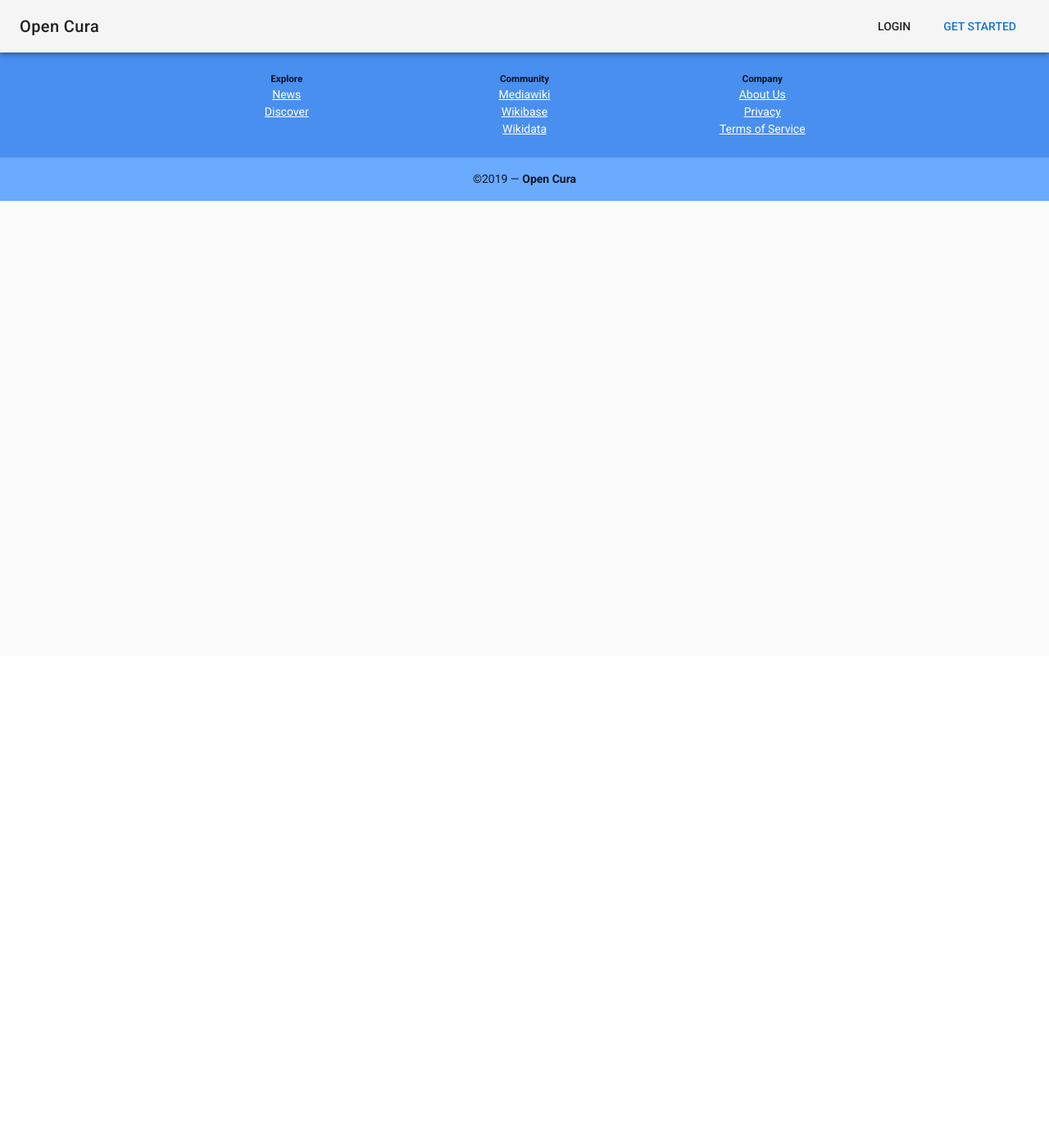
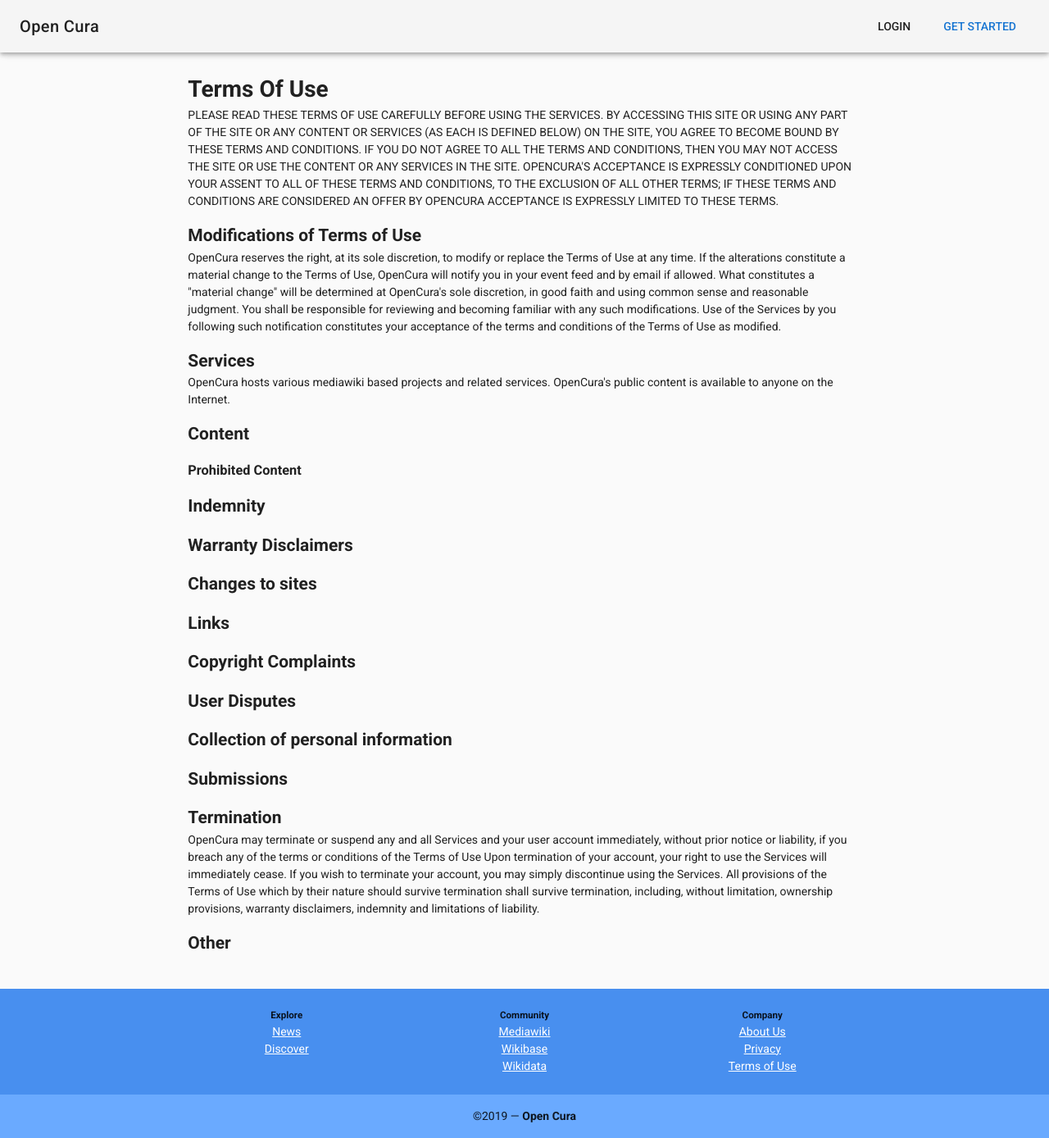
Before and after one commit to wbstack/ui, a Vue app in the folder src/: page /terms-of-use in a window 1280 px wide. Shown: the whole page at 82% size. Before the commit the page ends 800 px from the top, so only its background shows below. Built offline with nearby package versions, Linux system fonts and the light colour scheme; no server answers.

Commit message:
ui, start terms of use (and rename from TOS)

```diff
--- a/src/src/components/CreateAccount.vue
+++ b/src/src/components/CreateAccount.vue
@@ -58,11 +58,11 @@
                             <template v-slot:activator="{ on }">
                               <a
                                 target="_blank"
-                                href="/terms-of-service"
+                                href="/terms-of-use"
                                 @click.stop
                                 v-on="on"
                               >
-                                Terms of Service
+                                Terms of Use
                               </a>
                             </template>
                             Opens in new window
--- a/src/src/components/CreateWiki.vue
+++ b/src/src/components/CreateWiki.vue
@@ -37,7 +37,7 @@
                   :error-messages="error['siteaddress']"
                   />
 
-                  <h3>Terms of Service</h3>
+                  <h3>Terms of Use</h3>
                   <v-checkbox
                   required
                   v-model="terms"
@@ -51,11 +51,11 @@
                           <template v-slot:activator="{ on }">
                             <a
                               target="_blank"
-                              href="/terms-of-service"
+                              href="/terms-of-use"
                               @click.stop
                               v-on="on"
                             >
-                              Terms of Service
+                              Terms of Use
                             </a>
                           </template>
                           Opens in new window
--- a/src/src/components/Foot.vue
+++ b/src/src/components/Foot.vue
@@ -37,7 +37,7 @@
             <ul>
               <li><router-link to="/about">About Us</router-link></li>
               <li><router-link to="/privacy-policy">Privacy</router-link></li>
-              <li><router-link to="/terms-of-service">Terms of Service</router-link></li>
+              <li><router-link to="/terms-of-use">Terms of Use</router-link></li>
             </ul>
           </v-flex>
         </v-layout>
--- /dev/null
+++ b/src/src/components/TermsOfUse.vue
@@ -0,0 +1,82 @@
+<template>
+    <v-content>
+      <v-container fluid fill-height>
+        <v-layout justify-center>
+          <v-flex xs8>
+            <h1>Terms Of Use</h1>
+            <p>
+              PLEASE READ THESE TERMS OF USE CAREFULLY BEFORE USING THE SERVICES.
+              BY ACCESSING THIS SITE OR USING ANY PART OF THE SITE OR ANY CONTENT OR SERVICES (AS EACH IS DEFINED BELOW) ON THE SITE, YOU AGREE TO BECOME BOUND BY THESE TERMS AND CONDITIONS.
+              IF YOU DO NOT AGREE TO ALL THE TERMS AND CONDITIONS, THEN YOU MAY NOT ACCESS THE SITE OR USE THE CONTENT OR ANY SERVICES IN THE SITE.
+              OPENCURA'S ACCEPTANCE IS EXPRESSLY CONDITIONED UPON YOUR ASSENT TO ALL OF THESE TERMS AND CONDITIONS, TO THE EXCLUSION OF ALL OTHER TERMS; IF THESE TERMS AND CONDITIONS ARE CONSIDERED AN OFFER BY OPENCURA ACCEPTANCE IS EXPRESSLY LIMITED TO THESE TERMS.
+            </p>
+            <h2>Modifications of Terms of Use</h2>
+            <p>
+              OpenCura reserves the right, at its sole discretion, to modify or replace the Terms of Use at any time.
+              If the alterations constitute a material change to the Terms of Use, OpenCura will notify you in your event feed and by email if allowed.
+              What constitutes a "material change" will be determined at OpenCura's sole discretion, in good faith and using common sense and reasonable judgment.
+              You shall be responsible for reviewing and becoming familiar with any such modifications.
+              Use of the Services by you following such notification constitutes your acceptance of the terms and conditions of the Terms of Use as modified.
+            </p>
+            <h2>Services</h2>
+            <p>
+              OpenCura hosts various mediawiki based projects and related services.
+              OpenCura's public content is available to anyone on the Internet.
+            </p>
+            <h2>Content</h2>
+            <p>
+            </p>
+            <h3>Prohibited Content</h3>
+            <p>
+            </p>
+            <h2>Indemnity</h2>
+            <p>
+            </p>
+            <h2>Warranty Disclaimers</h2>
+            <p>
+            </p>
+            <h2>Changes to sites</h2>
+            <p>
+            </p>
+            <h2>Links</h2>
+            <p>
+            </p>
+            <h2>Copyright Complaints</h2>
+            <p>
+            </p>
+            <h2>User Disputes</h2>
+            <p>
+            </p>
+            <h2>Collection of personal information</h2>
+            <p>
+            </p>
+            <h2>Submissions</h2>
+            <p>
+            </p>
+            <h2>Termination</h2>
+            <p>
+              OpenCura may terminate or suspend any and all Services and your user account immediately, without prior notice or liability, if you breach any of the terms or conditions of the Terms of Use
+              Upon termination of your account, your right to use the Services will immediately cease.
+              If you wish to terminate your account, you may simply discontinue using the Services.
+              All provisions of the Terms of Use which by their nature should survive termination shall survive termination, including, without limitation, ownership provisions, warranty disclaimers, indemnity and limitations of liability.
+            </p>
+            <h2>Other</h2>
+            <p>
+            </p>
+          </v-flex>
+        </v-layout>
+      </v-container>
+    </v-content>
+</template>
+
+<script>
+import { mapGetters } from 'vuex'
+
+export default {
+  name: 'TermsOfUse',
+  computed: {}
+}
+</script>
+
+<style>
+</style>
--- a/src/src/router/index.js
+++ b/src/src/router/index.js
@@ -6,6 +6,7 @@
 import Logout from '@/components/Logout'
 import CreateWiki from '@/components/CreateWiki'
 import NotYetImplemented from '@/components/NotYetImplemented'
+import TermsOfUse from '@/components/TermsOfUse'
 import User from '@/components/User'
 
 Vue.use(Router)
@@ -39,9 +40,9 @@
       component: User
     },
     {
-      path: '/terms-of-service',
-      name: 'TermsOfService',
-      component: NotYetImplemented
+      path: '/terms-of-use',
+      name: 'TermsOfUse',
+      component: TermsOfUse
     },
     {
       path: '/wikis/create',
```
